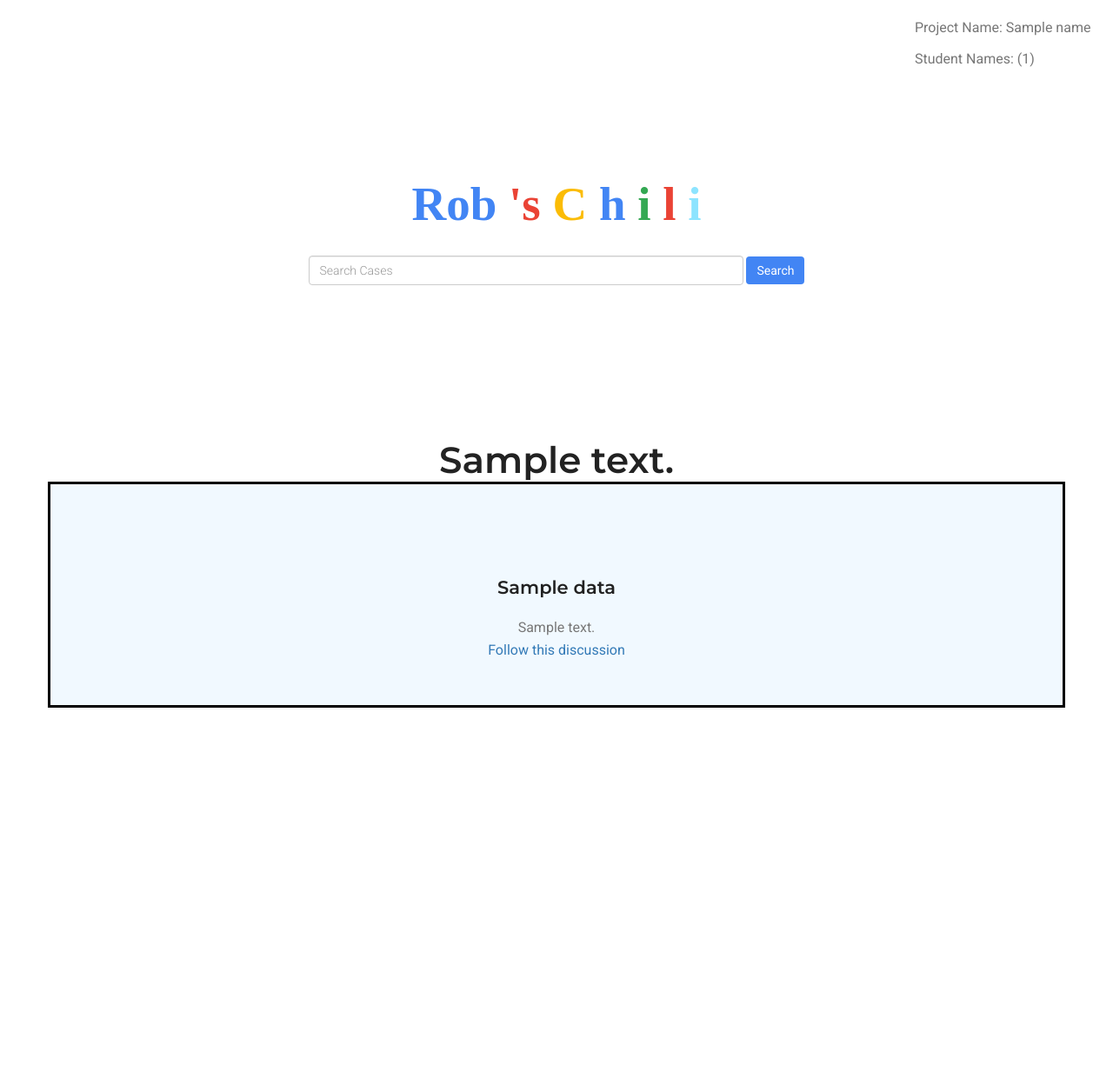
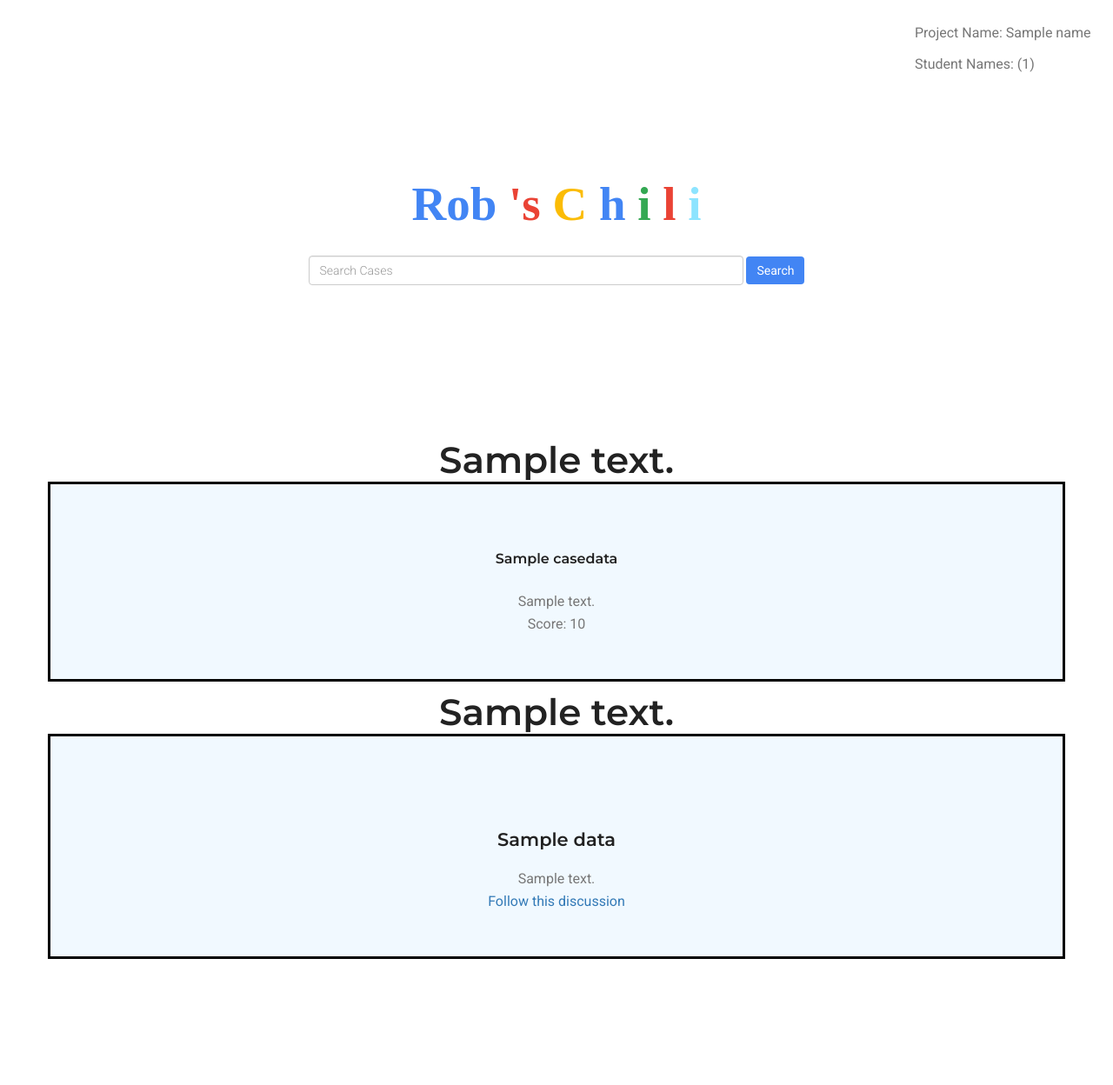
Before and after one commit to JunanQu/CanISue, a Flask app: template app/templates/search.html in a window 1280 px wide. Shown: the whole page at 87% size. Before the commit the page ends 814 px from the top, so only its background shows below. Run offline with Flask 2, Linux system fonts and the light colour scheme; the template is opened without the code that fills it: most values are stand-ins (such as "Sample title", 1, 10 or a date in 2020); parts of the project's set-up code (start-up, migrations or seed data) failed here and were passed over; some libraries are stand-ins or nearby versions.

Commit message:
Incorporate CaseLaw rankings

```diff
--- a/app/templates/search.html
+++ b/app/templates/search.html
@@ -41,6 +41,33 @@
 
     <!--Start -->
     <section class="feature-area">
+        {% if casedata %}
+        <div class="container" style="text-align: center; ">
+            <h1 style="white-space: pre;">{{caselaw_message}}</h1>
+            <div class="feature-inner row">
+                {% for d in range(casedata|length) %}
+                <div class="feature-item" style="border-color:black;border-style: solid; margin-bottom: 10px;">
+                    <i class="ti-crown" style="padding-top: 5px;"></i>
+                    <h5>
+                        <center><strong>
+                                {{casedata[d].casename}}
+                            </strong></center>
+                    </h5>
+                    <br>
+                    <div class="wow fadeIn" data-wow-duration="1s" data-wow-delay=".1s">
+                        <p>
+                            {{casedata[d].case_summary}}
+                        </p>
+
+                        <p>
+                            Score: {{casedata[d].score}}
+                        </p>
+                    </div>
+                </div>
+                {% endfor %}
+            </div>
+        </div>
+        {% endif %}
         {% if data %}
 
         <div class="container" style="text-align: center; ">
```
Also changed, not shown: app/irsystem/controllers/search_controller.py (+9 -1 lines).
